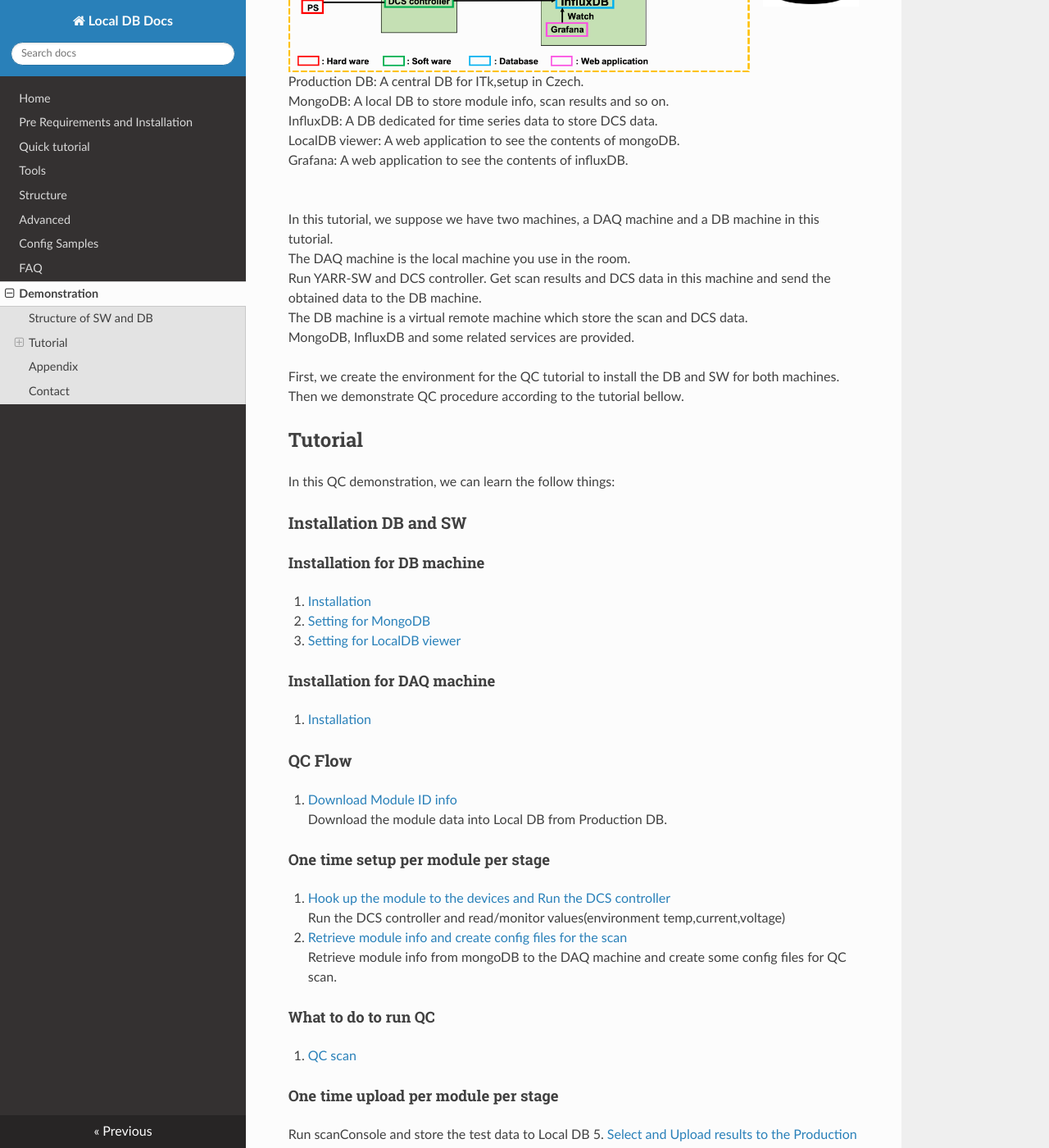
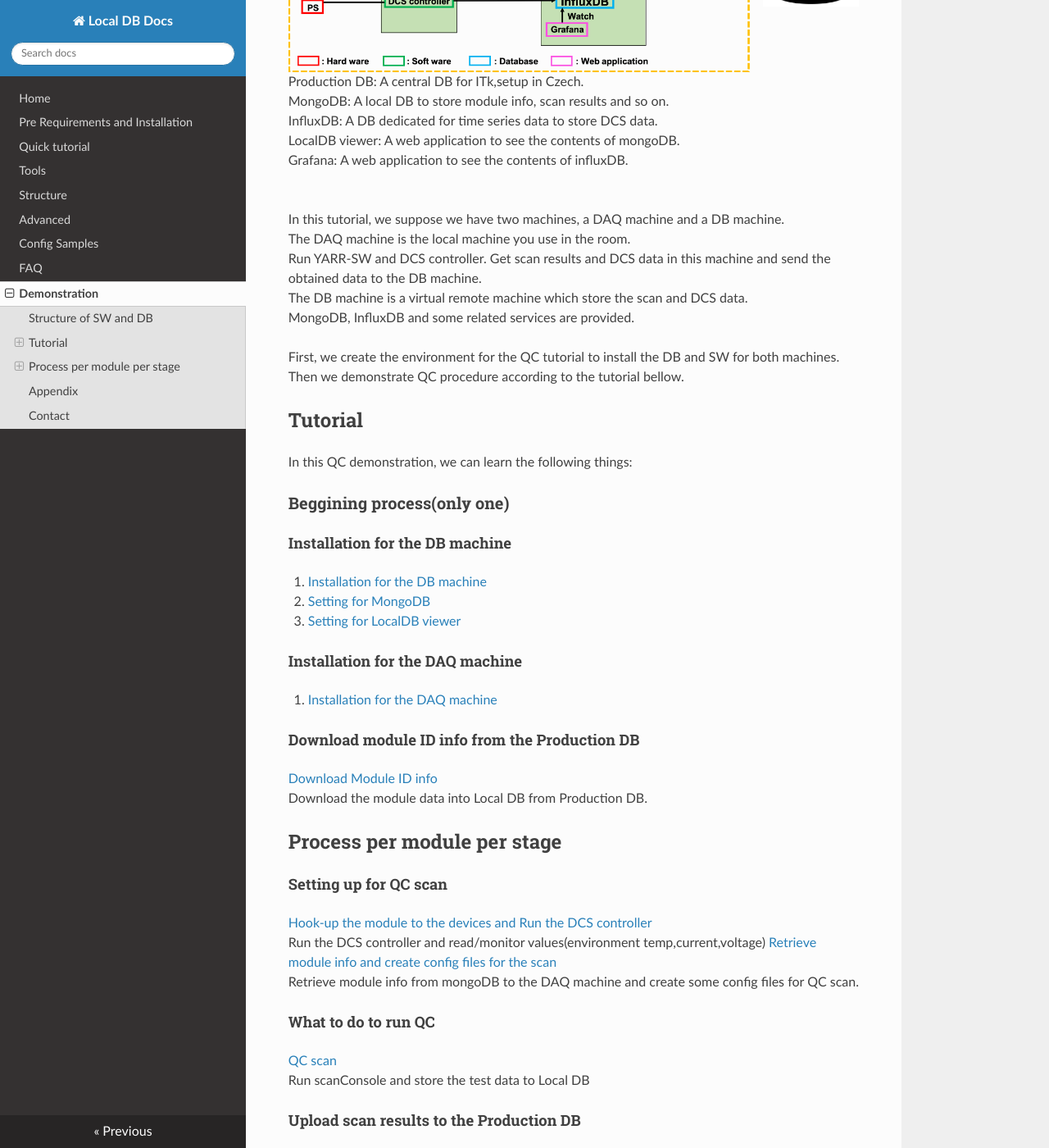
Before and after one commit to jlab-hep/localdb-docs, an MkDocs documentation site: the page built from docs/database_demonstration_flow.md, in a window 1280 px wide and 1400 px high, scrolled down 388 px. Shown: the whole window at 82% size. Built offline with MkDocs 1.6.1, drawn with Linux system fonts in a browser that asks for light colours; nearby versions of some CDN libraries; old or Windows-style settings are respelled for this version of MkDocs.

Commit message:
modified the flow of demonstration

```diff
--- a/docs/database_demonstration_flow.md
+++ b/docs/database_demonstration_flow.md
@@ -8,7 +8,7 @@ InfluxDB: A DB dedicated for time series data to store DCS data. <br>
 LocalDB viewer: A web application to see the contents of mongoDB.<br>
 Grafana: A web application to see the contents of influxDB.<br><br>
 
-In this tutorial, we suppose we have two machines, a DAQ machine and a DB machine in this tutorial.<br>
+In this tutorial, we suppose we have two machines, a DAQ machine and a DB machine.<br>
 The DAQ machine is the local machine you use in the room. <br>
 Run YARR-SW and DCS controller. Get scan results and DCS data in this machine and send the obtained data to the DB machine.<br>
 The DB machine is a virtual remote machine which store the scan and DCS data.<br>
@@ -16,31 +16,33 @@ MongoDB, InfluxDB and some related services are provided.<br><br>
 First, we create the environment for the QC tutorial to install the DB and SW for both machines. Then we demonstrate QC procedure according to the tutorial bellow.<br>
 
 ## Tutorial
-In this QC demonstration, we can learn the follow things:
+In this QC demonstration, we can learn the following things:
 
-###Installation DB and SW
-#### Installation for DB machine
-1. [Installation](database_demonstration_install_db_machine.md)<br>
+### **Beggining process(only one)**
+#### Installation for the DB machine
+1. [Installation for the DB machine](database_demonstration_install_db_machine.md)<br>
 2. [Setting for MongoDB](database_demonstration_mongodb.md)<br>
 3. [Setting for LocalDB viewer](database_demonstration_viewer.md)<br>
+#### Installation for the DAQ machine
+1. [Installation for the DAQ machine](database_demonstration_install_daq_machine.md)<br>
+#### Download module ID info from the Production DB
+[Download Module ID info](database_demonstration_download_itkpd.md)<br>
+Download the module data into Local DB from Production DB.
 
-#### Installation for DAQ machine
-1. [Installation](database_demonstration_install_daq_machine.md)<br>
 
-### QC Flow
-1. [Download Module ID info](database_demonstration_download_itkpd.md)<br>
-Download the module data into Local DB from Production DB.
-#### One time setup per module per stage
-2. [Hook up the module to the devices and Run the DCS controller](database_demonstration_run_dcs.md)<br>
+## **Process per module per stage**
+#### Setting up for QC scan
+[Hook-up the module to the devices and Run the DCS controller](database_demonstration_run_dcs.md)<br>
 Run the DCS controller and read/monitor values(environment temp,current,voltage)
-3. [Retrieve module info and create config files for the scan](database_demonstration_setup_foe_scan.md)<br>
+[Retrieve module info and create config files for the scan](database_demonstration_setup_foe_scan.md)<br>
 Retrieve module info from mongoDB to the DAQ machine and create some config files for QC scan.
+
 #### What to do to run QC
-4. [QC scan](database_demonstration_scanconsole.md)<br>
+[QC scan](database_demonstration_scanconsole.md)<br>
+Run scanConsole and store the test data to Local DB
 
-#### One time upload per module per stage
-Run scanConsole and store the test data to Local DB
-5. [Select and Upload results to the Production DB](database_demonstration_upload_itkpd.md)<br>
+#### Upload scan results to the Production DB
+[Select and Upload results to the Production DB](database_demonstration_upload_itkpd.md)<br>
 Upload the results to the Production DB
 
 ## Appendix
```
